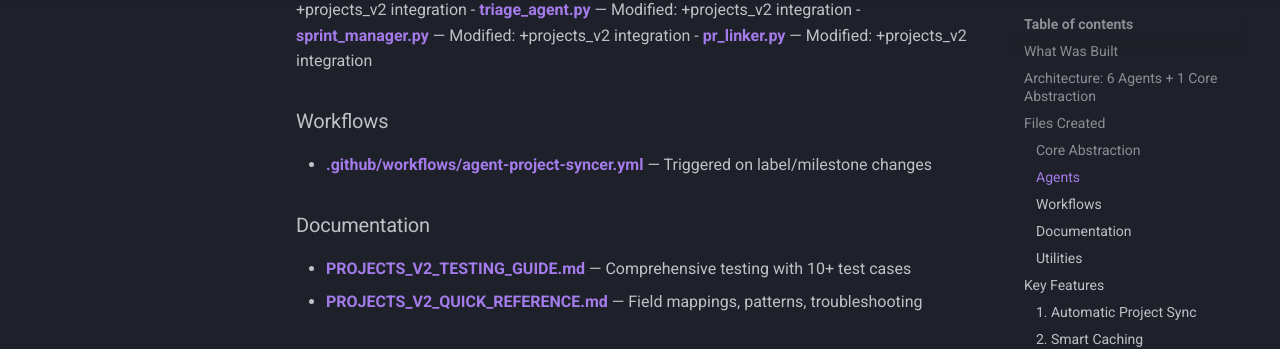
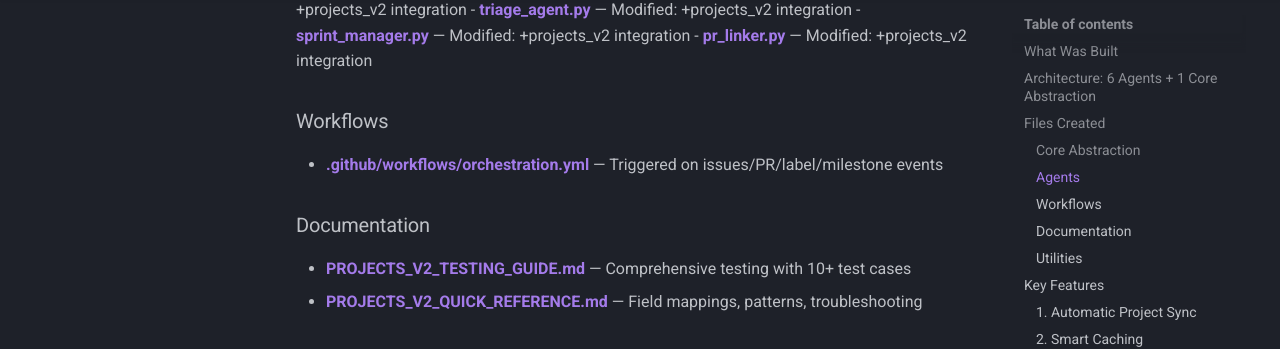
Before and after one commit to B9android/wargames_training, an MkDocs documentation site: the page built from docs/PROJECTS_V2_IMPLEMENTATION_SUMMARY.md, in a window 1280 px wide and 900 px high, scrolled down 1467 px. Shown: the part 105-454 px from the top of the window. Built offline with MkDocs 1.6.1 and Material for MkDocs 9.7.7, drawn with Linux system fonts in a browser that asks for light colours; comment, search, counter and statistics services are not loaded; some of the changed text lies outside the part shown.

Commit message:
fix: address PR review - update stale workflow links and fix CONTRIBUTING anchor
Co-authored-by: B9android <138744712+B9android@users.noreply.github.com>
Agent-Logs-Url: https://github.com/B9android/wargames_training/sessions/e5d3ee7b-beaa-422b-91b9-8a4a675cdbaf

```diff
--- a/docs/PROJECTS_V2_IMPLEMENTATION_SUMMARY.md
+++ b/docs/PROJECTS_V2_IMPLEMENTATION_SUMMARY.md
@@ -64,7 +64,7 @@ All in `scripts/project_agent/`:
 - **[pr_linker.py](https://github.com/B9android/wargames_training/blob/main/scripts/project_agent/pr_linker.py)** — Modified: +projects_v2 integration
 
 ### Workflows
-- **[.github/workflows/agent-project-syncer.yml](https://github.com/B9android/wargames_training/blob/main/.github/workflows/agent-project-syncer.yml)** — Triggered on label/milestone changes
+- **[.github/workflows/orchestration.yml](https://github.com/B9android/wargames_training/blob/main/.github/workflows/orchestration.yml)** — Triggered on issues/PR/label/milestone events
 
 ### Documentation
 - **[PROJECTS_V2_TESTING_GUIDE.md](PROJECTS_V2_TESTING_GUIDE.md)** — Comprehensive testing with 10+ test cases
@@ -339,7 +339,7 @@ See [PROJECTS_V2_TESTING_GUIDE.md](PROJECTS_V2_TESTING_GUIDE.md) for full test s
 - [pr_linker.py](https://github.com/B9android/wargames_training/blob/main/scripts/project_agent/pr_linker.py)
 
 ### Workflows
-- [.github/workflows/agent-project-syncer.yml](https://github.com/B9android/wargames_training/blob/main/.github/workflows/agent-project-syncer.yml)
+- [.github/workflows/orchestration.yml](https://github.com/B9android/wargames_training/blob/main/.github/workflows/orchestration.yml)
 
 ---
 
```
Also changed, not shown: docs/PROJECTS_V2_INTEGRATION_INDEX.md (+1 -1 lines), docs/TRAINING_GUIDE.md (+1 -1 lines), docs/hrl_training_protocol.md (+1 -1 lines).
